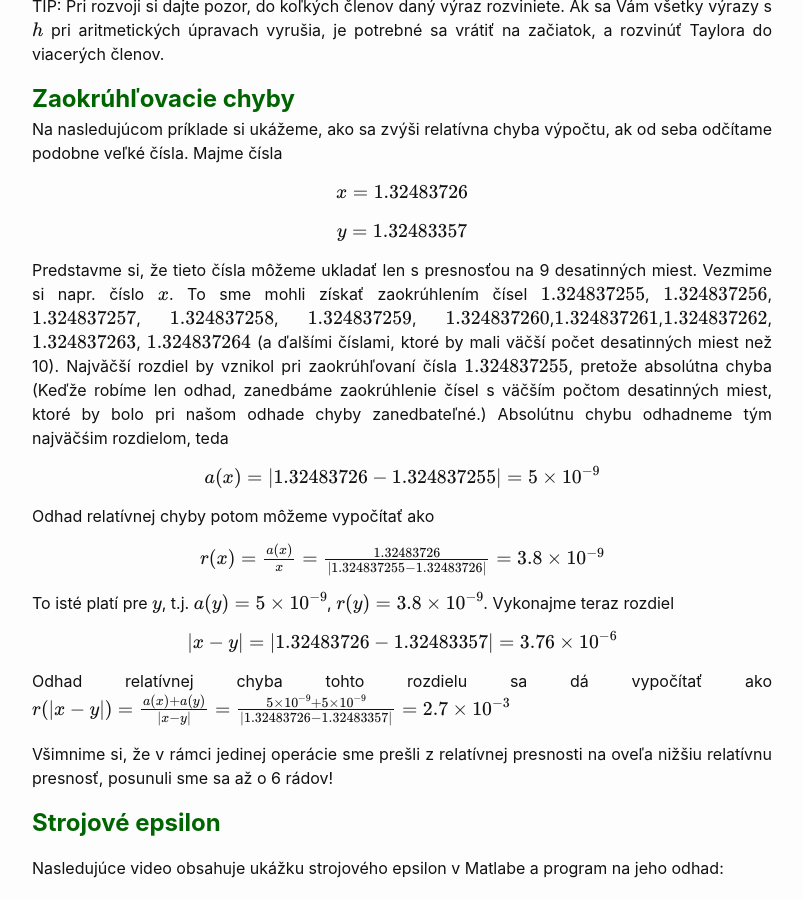
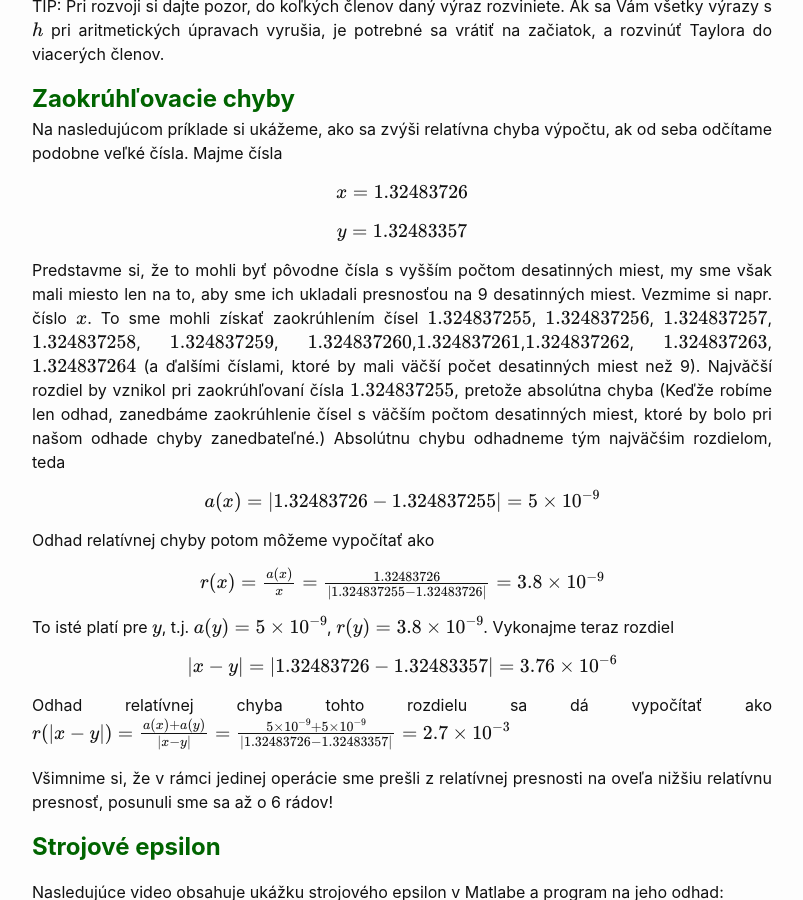
Before and after one commit to maslarova/maslarova.github.io, a Jekyll site: the page built from _posts/2021-02-25-cvicenie2.md, in a window 1280 px wide and 900 px high, scrolled down 829 px. Shown: the whole window, without its empty margins (238-1041 px from the left). Built offline with Jekyll 4.4.1, drawn with Linux system fonts in a browser that asks for light colours.

Commit message:
2021-02-25-cvicenie2.md

```diff
--- a/_posts/2021-02-25-cvicenie2.md
+++ b/_posts/2021-02-25-cvicenie2.md
@@ -41,8 +41,8 @@ $x = 1.32483726$
 {: .centering}
 $y = 1.32483357$
 
-Predstavme si, že tieto čísla môžeme ukladať len s presnosťou na 9 desatinných miest.
-Vezmime si napr. číslo $x$. To sme mohli získať zaokrúhlením čísel $1.324837255$, $1.324837256$, $1.324837257$, $1.324837258$, $1.324837259$, $1.324837260$,$1.324837261$,$1.324837262$, $1.324837263$, $1.324837264$ (a ďalšími číslami, ktoré by mali väčší počet desatinných miest než 10). Najvǎčší rozdiel by vznikol pri zaokrúhľovaní čísla $1.324837255$, pretože absolútna chyba
+Predstavme si, že to mohli byť pôvodne čísla s vyšším počtom desatinných miest, my sme však mali miesto len na to, aby sme ich ukladali presnosťou na 9 desatinných miest.
+Vezmime si napr. číslo $x$. To sme mohli získať zaokrúhlením čísel $1.324837255$, $1.324837256$, $1.324837257$, $1.324837258$, $1.324837259$, $1.324837260$,$1.324837261$,$1.324837262$, $1.324837263$, $1.324837264$ (a ďalšími číslami, ktoré by mali väčší počet desatinných miest než 9). Najvǎčší rozdiel by vznikol pri zaokrúhľovaní čísla $1.324837255$, pretože absolútna chyba
  (Keďže robíme len odhad, zanedbáme zaokrúhlenie čísel s väčším počtom desatinných miest, ktoré by bolo pri našom odhade chyby zanedbateľné.)
 Absolútnu chybu odhadneme tým najväčśim rozdielom, teda
 
```
